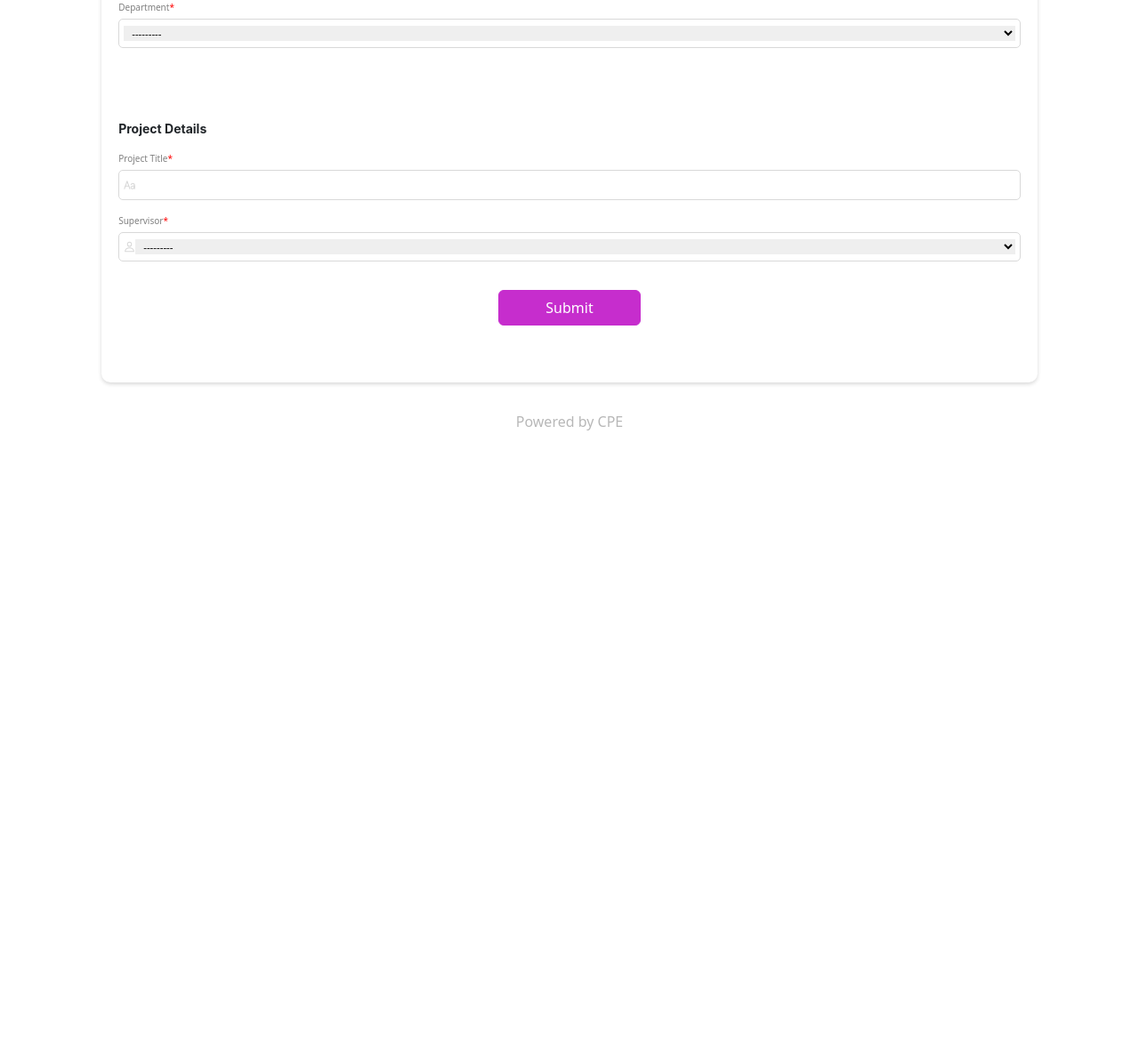
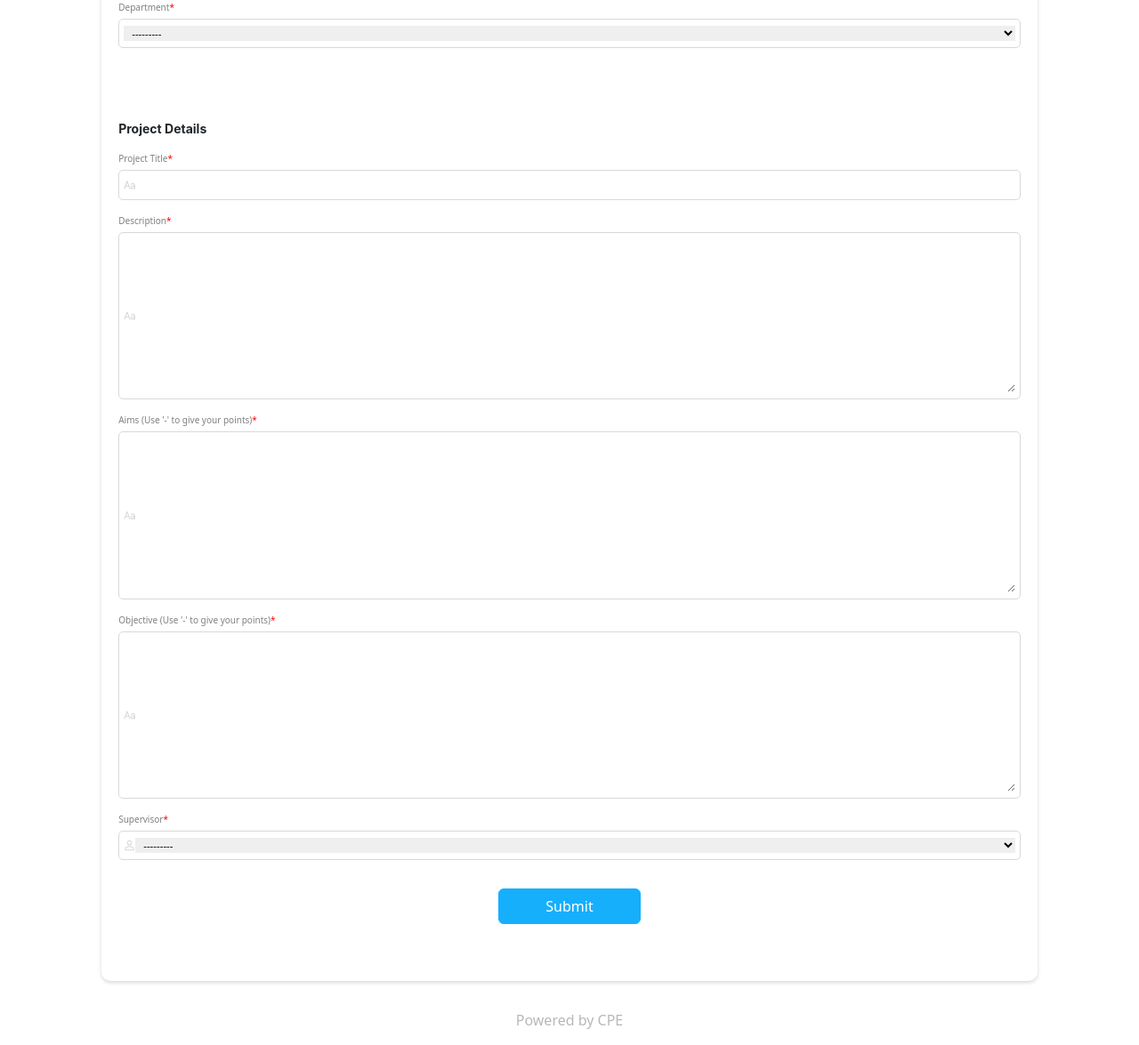
Before and after one commit to Peter-Immanuel/fy-project-grader, a Django app: page /students/ in a window 1280 px wide. Shown: the part 921-2096 px from the top of the page at 89% size. Before the commit the page ends 1405 px from the top, so only its background shows below. Run offline with Django 3.2, Linux system fonts and the light colour scheme; data that the repository does not hold is empty; some libraries are stand-ins or nearby versions; some web fonts are replaced.

Commit message:
Feat Made changes to the form and added extra fields supervisor comment and cordinator comment to project as well as approval

```diff
--- a/apps/grader/forms.py
+++ b/apps/grader/forms.py
@@ -20,6 +20,9 @@ from apps.utils.security import validate_secret
 class StudentRegistrationForm(forms.ModelForm):
 
     project_title = forms.CharField()
+    description = forms.CharField(widget=forms.Textarea)
+    aims = forms.CharField(widget=forms.Textarea)
+    objectives = forms.CharField(widget=forms.Textarea)
     supervisor = forms.ModelChoiceField(
         Staff.objects.filter(staff_type__in=["Supervisor_and_Evaluator"], active=True))
 
--- a/apps/grader/models.py
+++ b/apps/grader/models.py
@@ -142,6 +142,9 @@ class StudentManager(models.Manager):
     def create_student_details(self, title, supervisor, **extra_fields):
 
         with transaction.atomic():
+            description = extra_fields.pop("description")
+            aims = extra_fields.pop("aims")
+            objectives = extra_fields.pop("objectives")
             student = self.model.objects.create(**extra_fields)
 
             Project.objects.create(
@@ -149,7 +152,11 @@ class StudentManager(models.Manager):
                 title=title,
                 supervisor=supervisor,
                 department=student.department,
-                faculty=student.faculty
+                faculty=student.faculty,
+                aims=aims,
+                description=description,
+                objectives=objectives,
+                session=student.session,
             )
             return student
 
@@ -224,6 +231,14 @@ class Project(TimeStampModel):
 
     project_score = models.IntegerField(
         null=True, blank=True, help_text="This is the Average score of all 4 scores category")
+
+    supervisor_comment = models.TextField(null=True, blank=True)
+    supervisor_approval = models.BooleanField(default=False)
+
+    cordinator_comment = models.TextField(null=True, blank=True)
+    cordinator_approval = models.BooleanField(default=False)
+
+
 
     def __str__(self):
         return f"{self.title} by {self.student.matric_number}"
--- a/static/styles/components/button.css
+++ b/static/styles/components/button.css
@@ -38,17 +38,17 @@ transition: color .15s ease-in-out,background-color .15s ease-in-out,border-colo
 
 .custom-btn{
 --bs-btn-color: #fff;
---bs-btn-bg: #C62DCD;
---bs-btn-border-color: #C62DCD;
+--bs-btn-bg: #16AFFC;
+--bs-btn-border-color: #16AFFC;
 --bs-btn-hover-color: #fff;
---bs-btn-hover-bg: #d831e1;
---bs-btn-hover-border-color: #d831e1;
+--bs-btn-hover-bg: #16AFFC;
+--bs-btn-hover-border-color: #16AFFC;
 --bs-btn-focus-shadow-rgb: 49,132,253;
 --bs-btn-active-color: #fff;
---bs-btn-active-bg: #d831e1;
---bs-btn-active-border-color: #d831e1;
+--bs-btn-active-bg: #16AFFC;
+--bs-btn-active-border-color: #16AFFC;
 --bs-btn-active-shadow: inset 0 3px 5px rgba(0, 0, 0, 0.125);
 --bs-btn-disabled-color: #fff;
---bs-btn-disabled-bg: #C62DCD;
---bs-btn-disabled-border-color: #C62DCD;
+--bs-btn-disabled-bg: #16AFFC;
+--bs-btn-disabled-border-color: #16AFFC;
 }
--- a/static/styles/components/staffs/dialog_form_content.css
+++ b/static/styles/components/staffs/dialog_form_content.css
@@ -20,7 +20,7 @@
 }
 
 .logo-text {
-    color: #C62DCD;
+    color: #16AFFC;
     font-family: 'Inter' sans-serif;
     font-weight: 500;
 }
--- a/static/styles/components/students/student_form.css
+++ b/static/styles/components/students/student_form.css
@@ -32,7 +32,7 @@
 
 #id_gender, #id_session, #id_faculty, #id_department, #id_supervisor,
 #id_first_name, #id_middle_name, #id_last_name, #id_email, #id_matric_number,
-#id_project_title{
+#id_project_title, #id_aims, #id_objectives, #id_description{
     border: none;
     font-size: 11.5px;
     outline: none;
--- a/templates/components/staffs/staff_registration_form.html
+++ b/templates/components/staffs/staff_registration_form.html
@@ -59,7 +59,7 @@
             <div class="section-row d-flex">
 
                 <div class="form-group d-flex flex-column mb-3">
-                    <div class="input-title d-flex flex-row">School Email(joe@st.futminna.edu.ng)<div class="important">*</div> </div>
+                    <div class="input-title d-flex flex-row">School Email(staff@futminna.edu.ng)<div class="important">*</div> </div>
                     <div class="input-border">
                         <img src="/static/imgs/svg/mail.svg" alt="">
                         {{ form.email }}
--- a/templates/components/students/student_form.html
+++ b/templates/components/students/student_form.html
@@ -123,6 +123,43 @@
                 </div>
             </div>
 
+            <!-- Row one -->
+            <div class="section-row d-flex">
+                <div class="form-group d-flex flex-column mb-3">
+                    <div class="input-title d-flex flex-row">Description <div class="important">*</div> </div>
+                    <div class="input-border">
+                        <img src="/static/imgs/svg/text.svg" alt="">
+                        {{ form.description }}
+                    </div>
+                    {{form.description.errors}}
+                </div>
+            </div>
+
+            <!-- Row 2 -->
+            <div class="section-row d-flex">
+                <div class="form-group d-flex flex-column mb-3">
+                    <div class="input-title d-flex flex-row">Aims (Use '-' to give your points)<div class="important">*</div></div>
+                    <div class="input-border">
+                        <img src="/static/imgs/svg/text.svg" alt="">
+                        {{ form.aims }}
+                    </div>
+                    {{form.aims.errors}}
+                </div>
+            </div>
+
+
+            <!-- Row 3 -->
+            <div class="section-row d-flex">
+                <div class="form-group d-flex flex-column mb-3">
+                    <div class="input-title d-flex flex-row">Objective (Use '-' to give your points)<div class="important">*</div>  </div>
+                    <div class="input-border">
+                        <img src="/static/imgs/svg/text.svg" alt="">
+                        {{ form.objectives }}
+                    </div>
+                    {{form.objectives.errors}}
+                </div>
+            </div>
+
             <!-- Row 2 -->
             <div class="section-row d-flex">
 
```
Also changed, not shown: apps/grader/admin.py (+6 -1 lines), apps/grader/migrations/0009_auto_20230707_1616.py (added), static/imgs/svg/bar_chart.svg (added), static/imgs/svg/calendar.svg (added), static/imgs/svg/calendar_add_on.svg (added), static/imgs/svg/dashboard.svg (added), static/imgs/svg/group.svg (added), static/imgs/svg/lock_reset.svg (added), static/imgs/svg/staff.svg (added).
